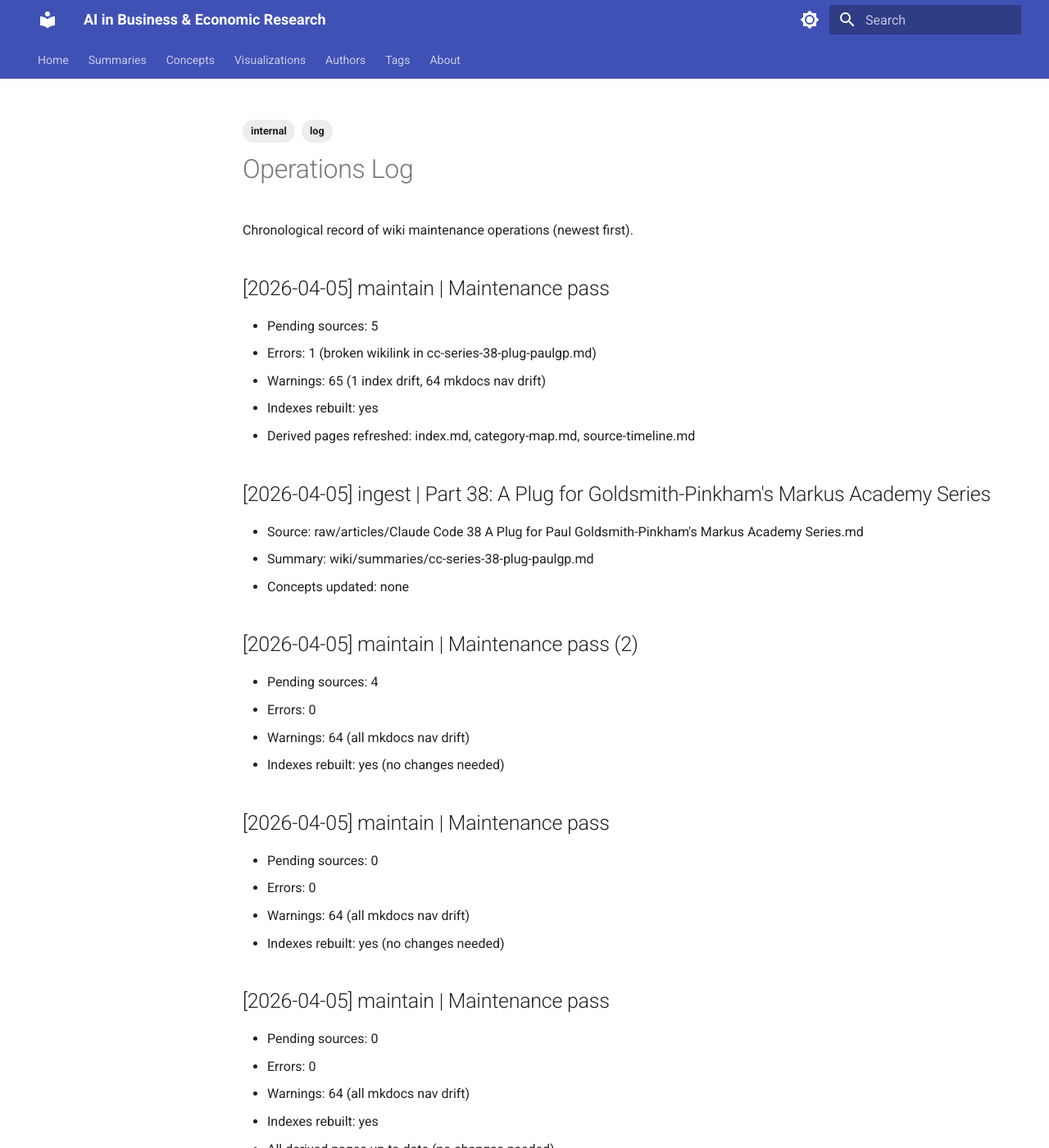
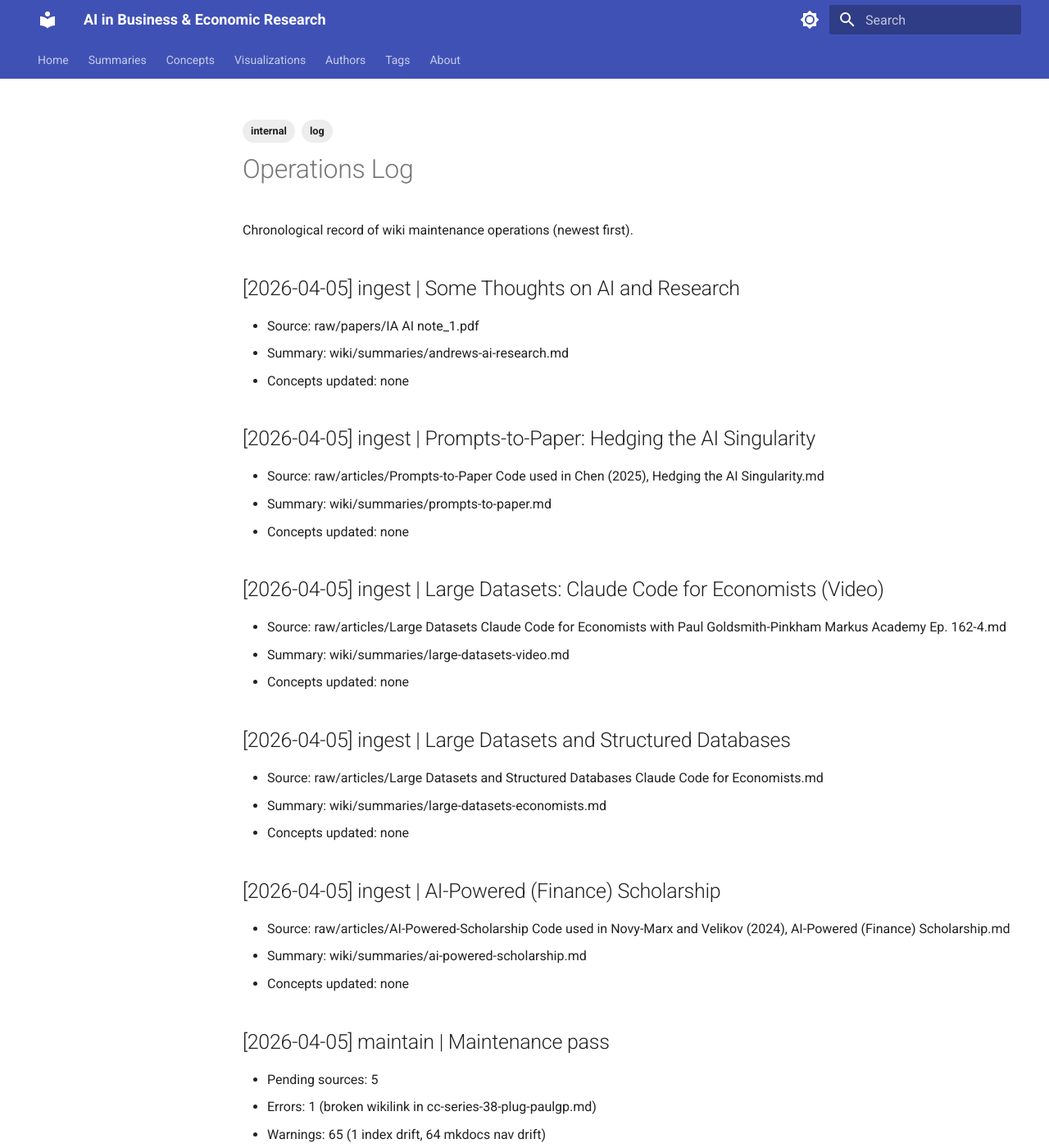
Before and after one commit to velikov-mihail/ai-econ-wiki, an MkDocs documentation site: the page built from wiki/log.md, in a window 1280 px wide and 1400 px high. Shown: the whole window at 82% size. Built offline with MkDocs 1.6.1 and Material for MkDocs 9.7.7, drawn with Linux system fonts in a browser that asks for light colours.

Commit message:
Add summary: AI-Powered (Finance) Scholarship
Co-Authored-By: Claude Opus 4.6 (1M context) <noreply@anthropic.com>

```diff
--- a/wiki/log.md
+++ b/wiki/log.md
@@ -7,6 +7,31 @@ date_updated: 2026-04-05
 # Operations Log
 
 Chronological record of wiki maintenance operations (newest first).
+
+## [2026-04-05] ingest | Some Thoughts on AI and Research
+- Source: raw/papers/IA AI note_1.pdf
+- Summary: wiki/summaries/andrews-ai-research.md
+- Concepts updated: none
+
+## [2026-04-05] ingest | Prompts-to-Paper: Hedging the AI Singularity
+- Source: raw/articles/Prompts-to-Paper Code used in Chen (2025), Hedging the AI Singularity.md
+- Summary: wiki/summaries/prompts-to-paper.md
+- Concepts updated: none
+
+## [2026-04-05] ingest | Large Datasets: Claude Code for Economists (Video)
+- Source: raw/articles/Large Datasets Claude Code for Economists with Paul Goldsmith-Pinkham Markus Academy Ep. 162-4.md
+- Summary: wiki/summaries/large-datasets-video.md
+- Concepts updated: none
+
+## [2026-04-05] ingest | Large Datasets and Structured Databases
+- Source: raw/articles/Large Datasets and Structured Databases Claude Code for Economists.md
+- Summary: wiki/summaries/large-datasets-economists.md
+- Concepts updated: none
+
+## [2026-04-05] ingest | AI-Powered (Finance) Scholarship
+- Source: raw/articles/AI-Powered-Scholarship Code used in Novy-Marx and Velikov (2024), AI-Powered (Finance) Scholarship.md
+- Summary: wiki/summaries/ai-powered-scholarship.md
+- Concepts updated: none
 
 ## [2026-04-05] maintain | Maintenance pass
 - Pending sources: 5
```
Also changed, not shown: wiki/authors.md (+21 -0 lines), wiki/summaries/ai-powered-scholarship.md (added, +43 -0 lines), wiki/summaries/finance-econometrics.md (+1 -0 lines), wiki/summaries/index.md (+6 -1 lines).
